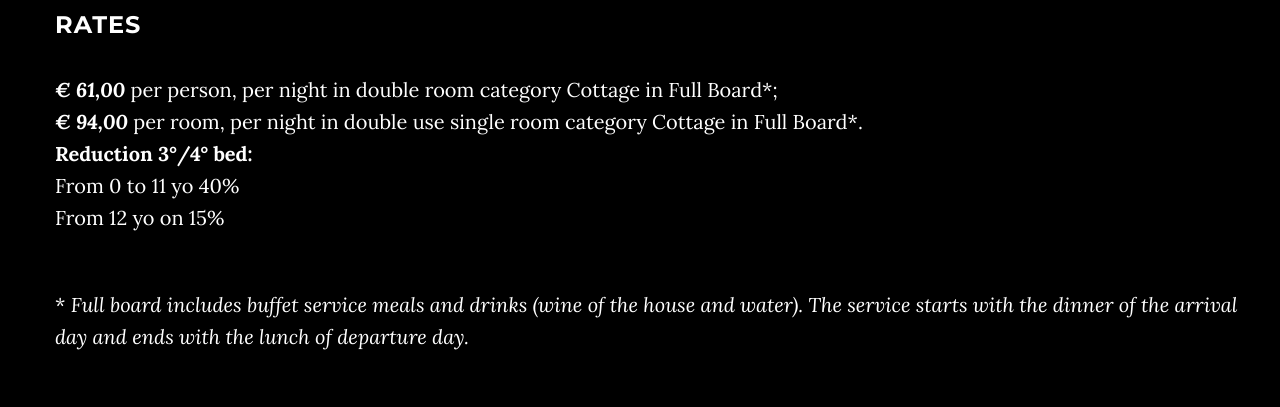
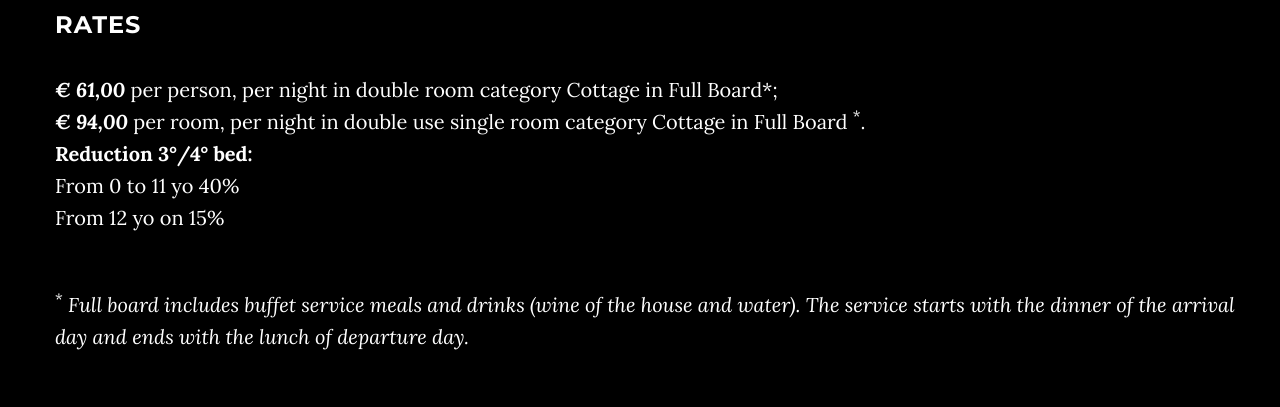
Before and after one commit to breakingthelimits/supereddington2018, a Jekyll site: the page built from index.html, in a window 1280 px wide and 900 px high, scrolled down 3910 px. Shown: the part 154-561 px from the top of the window. Built offline with Jekyll 4.4.1, drawn with Linux system fonts in a browser that asks for light colours.

Commit message:
insert <SUP>

```diff
--- a/_includes/venue.html
+++ b/_includes/venue.html
@@ -48,7 +48,8 @@
          <div class="row">
                <h3> RATES </h3>
                <p> <B><I>€ 61,00</B></I> per person, per night in double room category Cottage in Full Board*; <br />
-                    <B><I>€ 94,00</B></I> per room, per night in double use single room category Cottage in Full Board*. <br />
+                    <B><I>€ 94,00</B></I> per room, per night in double use single room
+                              category Cottage in Full Board <SUP>*</SUP>. <br />
                     <B>Reduction 3°/4° bed:</B> <br />
                          From 0 to 11 yo 40% <br />
                          From 12 yo on 15%
@@ -57,7 +58,7 @@
               <br />
 
               <p>
-              * <I>Full board includes buffet service meals and drinks (wine of the house and water). The service
+              <SUP>*</SUP> <I>Full board includes buffet service meals and drinks (wine of the house and water). The service
                starts with the dinner of the arrival day and ends with the lunch of departure day.</I>
               </p>
 
```
